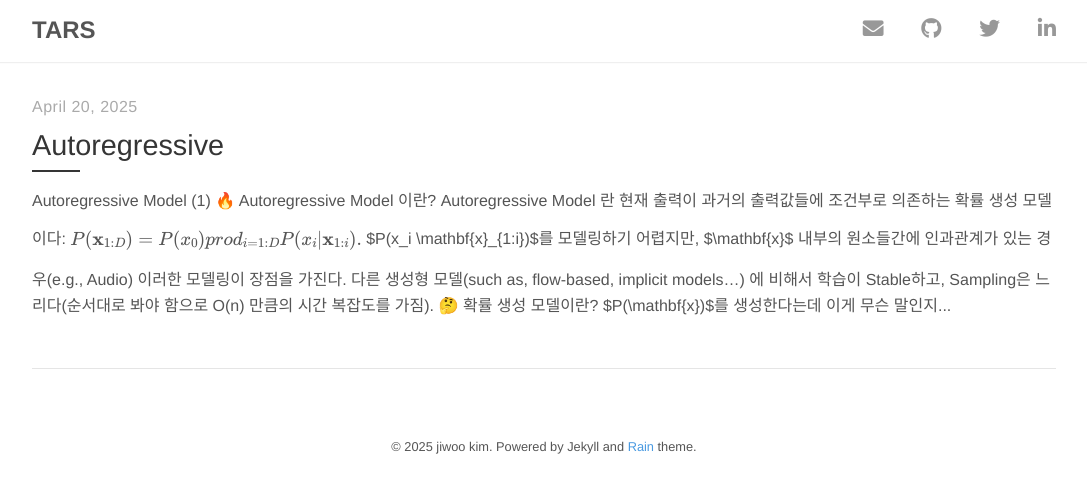
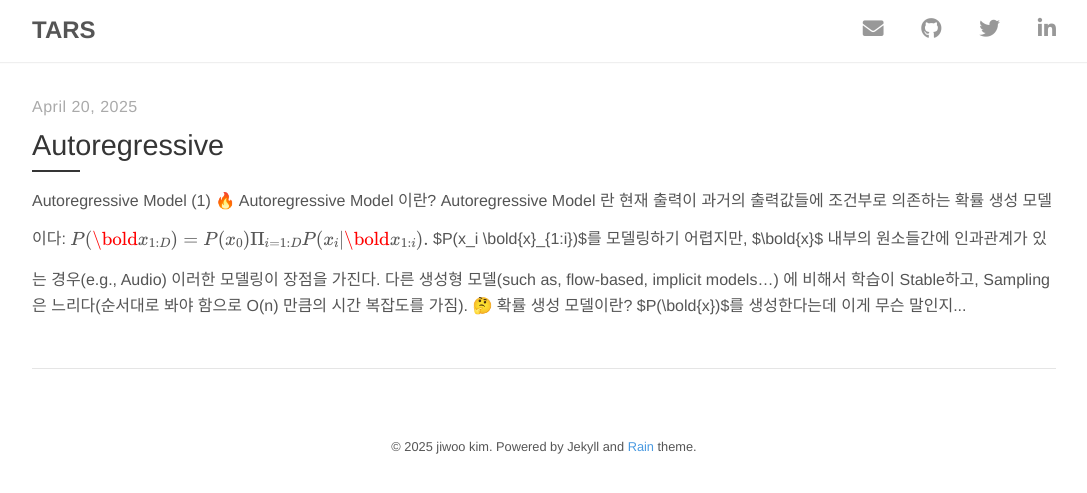
Before and after one commit to Tars0523/jiwookim.github.io, a Jekyll site: the page built from index.html, in a window 1280 px wide. Shown: the top 493 px of the page, without its empty margins (96-1183 px from the left). Built offline with Jekyll 4.4.1, drawn with Linux system fonts in a browser that asks for light colours; nearby versions of some CDN libraries; the list of posts is cut into pages by our own code.

Commit message:
first post

```diff
--- a/_posts/2025-04-20-AutoRegressive.md
+++ b/_posts/2025-04-20-AutoRegressive.md
@@ -2,47 +2,47 @@
 ## 🔥 Autoregressive Model 이란?
 Autoregressive Model 란 현재 출력이 과거의 출력값들에 조건부로 의존하는 확률 생성 모델이다:
 $$
-P(\mathbf{x}_{1:D})=P(x_0)\\prod_{i=1:D} P(x_i|\mathbf{x}_{1:i}).
+P(\bold{x}_{1:D})=P(x_0)\Pi_{i=1:D} P(x_i|\bold{x}_{1:i}).
 $$
 
-$P(x_i|\mathbf{x}_{1:i})$를 모델링하기 어렵지만, $\mathbf{x}$ 내부의 원소들간에 인과관계가 있는 경우(e.g., Audio) 이러한 모델링이 장점을 가진다. 다른 생성형 모델(such as, flow-based, implicit models...) 에 비해서 학습이 Stable하고, Sampling은 느리다(순서대로 봐야 함으로 O(n) 만큼의 시간 복잡도를 가짐).
+$P(x_i|\bold{x}_{1:i})$를 모델링하기 어렵지만, $\bold{x}$ 내부의 원소들간에 인과관계가 있는 경우(e.g., Audio) 이러한 모델링이 장점을 가진다. 다른 생성형 모델(such as, flow-based, implicit models...) 에 비해서 학습이 Stable하고, Sampling은 느리다(순서대로 봐야 함으로 O(n) 만큼의 시간 복잡도를 가짐).
 
 ## 🤔 확률 생성 모델이란?
-$P(\mathbf{x})$를 생성한다는데 이게 무슨 말인지 직관적으로 안와닿을 수 있다. 쉽게 설명하면, 상황은 이렇다: 예를 들어 내가 이미지를 보았는데 강아지 사진이 나왔다고 가정해보자! 그때 어떠한 분포에서 강아지 사진이 나왔을까?
+$P(\bold{x})$를 생성한다는데 이게 무슨 말인지 직관적으로 안와닿을 수 있다. 쉽게 설명하면, 상황은 이렇다: 예를 들어 내가 이미지를 보았는데 강아지 사진이 나왔다고 가정해보자! 그때 어떠한 분포에서 강아지 사진이 나왔을까?
 \
-즉, 현재 상황은 "$\textit{Sampling 은 할 수 있지만, 정확히 어떤 분포인지를 모르는 상황}$" 이다. 난 처음에 이 문제 자체가 뭔가 신기?하다고 느꼈다. 그런데 생각해보면, 강아지가 어떠한 분포에서 추출했는지 알 방법이 없다. 그래서 이걸 왜 알아야 하냐? $P(\mathbf{x})$를 알아서 좋은게 뭐냐? 라고 생각이 들었는데, 그거에 대한 답변은 나중에 차근차근 하겠다.
+즉, 현재 상황은 "$\textit{Sampling 은 할 수 있지만, 정확히 어떤 분포인지를 모르는 상황}$" 이다. 난 처음에 이 문제 자체가 뭔가 신기?하다고 느꼈다. 그런데 생각해보면, 강아지가 어떠한 분포에서 추출했는지 알 방법이 없다. 그래서 이걸 왜 알아야 하냐? $P(\bold{x})$를 알아서 좋은게 뭐냐? 라고 생각이 들었는데, 그거에 대한 답변은 나중에 차근차근 하겠다.
 \
-그러니까 내 생각에는, 확률 생성 모델이란, $\textit{샘플링}(i.e., \mathbf{x} \sim P(\mathbf{x}))$ 은 할 수 있는데, $P(\mathbf{x})$를 모르는 상황에서, $P(\mathbf{x})$ 를 추정하여, 어떤 확률을 생성해내는, 정확히 이야기하면 확률 분포를 찾고자 하는 문제같다. 처음 들었을 때 굉장히, 매력적인 문제였다.
+그러니까 내 생각에는, 확률 생성 모델이란, $\textit{샘플링}(i.e., \bold{x} \sim P(\bold{x}))$ 은 할 수 있는데, $P(\bold{x})$를 모르는 상황에서, $P(\bold{x})$ 를 추정하여, 어떤 확률을 생성해내는, 정확히 이야기하면 확률 분포를 찾고자 하는 문제같다. 처음 들었을 때 굉장히, 매력적인 문제였다.
 
 ### 🪙 Coin Example
-동전을 던졌을 때, 앞 혹은 뒤가 나온다. $P(\mathbf{x})$ 가 뭘까? 여기서 $\mathbf{x}=\{앞,뒤\}$ 이다.
+동전을 던졌을 때, 앞 혹은 뒤가 나온다. $P(\bold{x})$ 가 뭘까? 여기서 $\bold{x}=\{앞,뒤\}$ 이다.
 \
-이때 우리는 앞 아니면 뒤기 때문에 $P(\mathbf{x}=앞)=\beta$ 라면, $P(\mathbf{x}=뒤)=1-\beta$ 라고 할 수 있다.
+이때 우리는 앞 아니면 뒤기 때문에 $P(\bold{x}=앞)=\beta$ 라면, $P(\bold{x}=뒤)=1-\beta$ 라고 할 수 있다.
 \
-그러면 $P(\mathbf{x})$는 뭘까?
+그러면 $P(\bold{x})$는 뭘까?
 
 $$
-P(\mathbf{x}; \beta) =
+P(\bold{x}; \beta) =
 \begin{cases}
-\beta       & \text{if } \mathbf{x} = 앞 \\
-1 - \beta   & \text{if } \mathbf{x} = 뒤.
+\beta       & \text{if } \bold{x} = 앞 \\
+1 - \beta   & \text{if } \bold{x} = 뒤.
 \end{cases}
 $$
 
-이때 이러한 $P(\mathbf{x})$를 사람들은 "베르누이 분포"라고 부르기로 했다.
+이때 이러한 $P(\bold{x})$를 사람들은 "베르누이 분포"라고 부르기로 했다.
 \
-동전 던지기 문제를 $\beta$라는 변수를 가지고 $P(\mathbf{x})$를 모델링 할 수 있음을 우리는 동의할 수 있다.
+동전 던지기 문제를 $\beta$라는 변수를 가지고 $P(\bold{x})$를 모델링 할 수 있음을 우리는 동의할 수 있다.
 
 ### 🎲 Dice Example
 이제는 조금 더 복잡한 문제인, 주사위 문제를 떠올려보자~~
 \
-주사위를 던졌을 때, 6이 나왔다고 해보자. 샘플링을 했는데, 6이 나왔다는 건데, 이때 $P(\mathbf{x})$는 뭘까? 여기서 $\mathbf{x}=\{1,2,3,4,5,6\}$.
+주사위를 던졌을 때, 6이 나왔다고 해보자. 샘플링을 했는데, 6이 나왔다는 건데, 이때 $P(\bold{x})$는 뭘까? 여기서 $\bold{x}=\{1,2,3,4,5,6\}$.
 \
 1이 나올 확률은 $\beta_1$ ... 5가 나올 확률을 $\beta_5$, 마지막으로 6이 나올 확률은 $1-(\sum_{i=1:5}\beta_{i})$ 이다. 그러므로 총 5개의 변수($\beta_1 \sim \beta_5$) 가 필요해진다.
 \
-이때 $P(\mathbf{x})$는 다음과 같이 적을 수 있다:
+이때 $P(\bold{x})$는 다음과 같이 적을 수 있다:
 $$
-P(\mathbf{x}; \beta_{1:5}) =
+P(\bold{x}; \beta_{1:5}) =
 \begin{cases}
 \beta_1 & \text{if } x = 1 \\
 \beta_2 & \text{if } x = 2 \\
@@ -64,15 +64,15 @@ R,G,B 각각 256 (0~255) 의 이산적인 값을 가진다고 가정할 때,
 총 필요한 변수는 256 * 256 * 256 - 1이다.
 
 ### 🔷 MNIST Example
-32 by 32 숫자 이미지인 MNIST의 $P(\mathbf{x})$ 를 모델링한다고 가정할 때(각 픽셀은 0 또는 1, 흑 or 백), 에서 가능한 상태가 몇 가지 일까? $2^{32\times 32}\approx 10^{308}$ 이다.
+32 by 32 숫자 이미지인 MNIST의 $P(\bold{x})$ 를 모델링한다고 가정할 때(각 픽셀은 0 또는 1, 흑 or 백), 에서 가능한 상태가 몇 가지 일까? $2^{32\times 32}\approx 10^{308}$ 이다.
 \
-관측 가능한 우주에 있는 별의 갯수가 $10^{24}$ 인 것에 비하면, MNIST의 $P(\mathbf{x})$ 를 모델링 하기 위해서 필요한 변수가 "압도적으로" 많다.
+관측 가능한 우주에 있는 별의 갯수가 $10^{24}$ 인 것에 비하면, MNIST의 $P(\bold{x})$ 를 모델링 하기 위해서 필요한 변수가 "압도적으로" 많다.
 \
-그리고 $P(\mathbf{x})$ 를 만들기 위해서 필요한 변수의 갯수는 $10^{308}-1$ 이다. 이거를 optimal 하게 구한다는게 양자 컴퓨터에서 가능할랑가? (난 모름)
+그리고 $P(\bold{x})$ 를 만들기 위해서 필요한 변수의 갯수는 $10^{308}-1$ 이다. 이거를 optimal 하게 구한다는게 양자 컴퓨터에서 가능할랑가? (난 모름)
 
 ### 🔷 Independence!
 
-음...간단한 MNIST 문제에서도, $P(\mathbf{x})$를 모델링하기 위해 필요한 변수가 너무 많아 보인다.
+음...간단한 MNIST 문제에서도, $P(\bold{x})$를 모델링하기 위해 필요한 변수가 너무 많아 보인다.
 \
 그렇다면, 이제 각 확률 변수가 독립적이라고 가정하고, MNIST에서 가능한 "상태"에 대해서 생각해보자.
 \
@@ -135,9 +135,9 @@ $$
 \
 일단 간단하게 조건부 독립에 대해서 집고 넘어가자.
 $$
-P(\mathbf{x},\mathbf{y}|\mathbf{z})=P(\mathbf{x}|\mathbf{z})~P(\mathbf{y}|\mathbf{z})~\Longleftrightarrow~\mathbf{x} \perp \mathbf{y}  \quad \text{given}~\mathbf{z}
+P(\bold{x},\bold{y}|\bold{z})=P(\bold{x}|\bold{z})~P(\bold{y}|\bold{z})~\Longleftrightarrow~\bold{x} \perp \bold{y}  \quad \text{given}~\bold{z}
 $$
-직관적으로, $\mathbf{z}$를 알면, $\mathbf{x}$ 와 $\mathbf{y}$ 가 정보적으로 분리된다는 의미이다.
+직관적으로, $\bold{z}$를 알면, $\bold{x}$ 와 $\bold{y}$ 가 정보적으로 분리된다는 의미이다.
 \
 High Demensional한 구조를 Local 한 구조로 분해할 수 있음을 의미!
 
@@ -151,7 +151,7 @@ High Demensional한 구조를 Local 한 구조로 분해할 수 있음을 의미
 \
 쨋든 분해를 해보면:
 $$
-P(\mathbf{x})=P(x_1)P(x_2|x_1)...P(x_n|x_{1:n}).
+P(\bold{x})=P(x_1)P(x_2|x_1)...P(x_n|x_{1:n}).
 $$
 이 체인룰 자체는 상태의 갯수와 확률을 모델링하기 위해 필요한 파라미터의 갯수 자체에 변화를 주지는 못한다.
 \
@@ -159,14 +159,14 @@ $$
 \
 Markov Assumption이란:
 $$
-\mathbf{x}_{i+1} \perp \mathbf{x}_{1:i-1} | \mathbf{x}_{i}.
+\bold{x}_{i+1} \perp \bold{x}_{1:i-1} | \bold{x}_{i}.
 $$
 이전 상태를 정확히 안다면, 내가 어떤 과거에 상태를 가졌건간에 상관이 없다는 것이다. Bayes Filter를 유도할 때 사용된다.
 예를 들어, 내 로봇의 현재 속도는 이전 속도만 알면 어느정도 알 수 있다. 굳이 100초전 속도를 알 필요는 없다.
 \
 이를 이용하여 다음과 같은 식을 유도할 수 있다:
 $$
-P(\mathbf{x})=P(x_1)P(x_2|x_1)...P(x_n|x_{1:n})=P(x_1)\\prod_{i=2:n}P(x_i|x_{i-1}).
+P(\bold{x})=P(x_1)P(x_2|x_1)...P(x_n|x_{1:n})=P(x_1)\Pi_{i=2:n}P(x_i|x_{i-1}).
 $$
 결과 필요한 파라미터의 수는 $P(x_1)$ 1개, $P(x_i|x_{i-1})$ 각각 2개 이므로 $1 + (n-1) * 2 = 2n-1$ 이다.
 
@@ -204,57 +204,57 @@ $$
 
 ## 🔷 Bayes Optimal Classifier
 
-그래서 뭐...$P(\mathbf{x})$를 잘 구했다고 치자! 그러면 뭐가 좋은건데? 라고 의문에 대한 대답을 할 차례가 왔다. 그 대답중 한 가지는, 분류 문제를 풀 수 있기 때문이다. 아래는 분류 문제의 목표를 수식화 한 것이다:
+그래서 뭐...$P(\bold{x})$를 잘 구했다고 치자! 그러면 뭐가 좋은건데? 라고 의문에 대한 대답을 할 차례가 왔다. 그 대답중 한 가지는, 분류 문제를 풀 수 있기 때문이다. 아래는 분류 문제의 목표를 수식화 한 것이다:
 $$
-f^*(\mathbf{x})=\underbrace{\text{argmax}_{\mathbf{y}} P(\mathbf{y}|\mathbf{x})}_{\text{Discriminative Approach}}=\underbrace{\text{argmax}_{\mathbf{y}} P(\mathbf{x}|\mathbf{y})P(\mathbf{y})}_{\text{Generative Approach}}.
+f^*(\bold{x})=\underbrace{\text{argmax}_{\bold{y}} P(\bold{y}|\bold{x})}_{\text{Discriminative Approach}}=\underbrace{\text{argmax}_{\bold{y}} P(\bold{x}|\bold{y})P(\bold{y})}_{\text{Generative Approach}}.
 $$
 이 문제를 해결하기 위한 방법을 2가지로 나누는데, 첫 번째는 "Generative Model" 그리고 두 번째는 "Discriminative Model" 이다.
 
 ### 📸 Generaitve Model
 
-이 방법은 $P(\mathbf{x}|\mathbf{y})$와 $P(\mathbf{y})$ 모델링 하고자 한다. $P(\mathbf{y})$는 그냥 Class 갯수 대로 uniform? 하게 분포하면 되지만, 문제는 어떻게 $P(\mathbf{x}|\mathbf{y})$ 를 모델링 하냐이다.
+이 방법은 $P(\bold{x}|\bold{y})$와 $P(\bold{y})$ 모델링 하고자 한다. $P(\bold{y})$는 그냥 Class 갯수 대로 uniform? 하게 분포하면 되지만, 문제는 어떻게 $P(\bold{x}|\bold{y})$ 를 모델링 하냐이다.
 
 ### 🕵🏻 Discriminative Model
 
-반대로 Discriminative Model은 어떻게 $P(\mathbf{y}|\mathbf{x})$를 모델링하느냐가 문제이다. 보통 여기서는 $\mathbf{x}$가 given 이기 때문에 $P(\mathbf{x})$는 크게 고려하지 않는다.
+반대로 Discriminative Model은 어떻게 $P(\bold{y}|\bold{x})$를 모델링하느냐가 문제이다. 보통 여기서는 $\bold{x}$가 given 이기 때문에 $P(\bold{x})$는 크게 고려하지 않는다.
 <p align="center">
     <img src="image-1.png" alt="alt text">
 </p>
 
-정리하면 위 그림처럼 "Generative Model"은 Given $\mathbf{y}$ 에 대해서 $\mathbf{x}$ 를 추론하는 문제이고, "Discriminative Model"은 Given $\mathbf{x}$ 에 대해서 $\mathbf{y}$ 를 추론하는 문제이다.
+정리하면 위 그림처럼 "Generative Model"은 Given $\bold{y}$ 에 대해서 $\bold{x}$ 를 추론하는 문제이고, "Discriminative Model"은 Given $\bold{x}$ 에 대해서 $\bold{y}$ 를 추론하는 문제이다.
 
-$\mathbf{x} = \mathbf{x}_1$, $\mathbf{y} = \{0,1\}$ 라고 할 때,
+$\bold{x} = \bold{x}_1$, $\bold{y} = \{0,1\}$ 라고 할 때,
 
-Generative Approach는 $P(\mathbf{x}|\mathbf{y})$ 를 알고 있어서, 다음과 같이 추론:
+Generative Approach는 $P(\bold{x}|\bold{y})$ 를 알고 있어서, 다음과 같이 추론:
 
 $$
-P(\mathbf{y}=0|\mathbf{x} = \mathbf{x}_1)=\frac{P(\mathbf{y}=0)P(\mathbf{x} = \mathbf{x}_1|\mathbf{y}=0)}{\int_{y\in \mathbf{y}}~P(\mathbf{y}=y)P(\mathbf{x} = \mathbf{x}_1|\mathbf{y}=y)~dy},
+P(\bold{y}=0|\bold{x} = \bold{x}_1)=\frac{P(\bold{y}=0)P(\bold{x} = \bold{x}_1|\bold{y}=0)}{\int_{y\in \bold{y}}~P(\bold{y}=y)P(\bold{x} = \bold{x}_1|\bold{y}=y)~dy},
 $$
 
 $$
-P(\mathbf{y}=1|\mathbf{x} = \mathbf{x}_1)=\frac{P(\mathbf{y}=1)P(\mathbf{x} = \mathbf{x}_1|\mathbf{y}=1)}{\int_{y\in \mathbf{y}}~P(\mathbf{y}=y)P(\mathbf{x} = \mathbf{x}_1|\mathbf{y}=y)~dy}.
+P(\bold{y}=1|\bold{x} = \bold{x}_1)=\frac{P(\bold{y}=1)P(\bold{x} = \bold{x}_1|\bold{y}=1)}{\int_{y\in \bold{y}}~P(\bold{y}=y)P(\bold{x} = \bold{x}_1|\bold{y}=y)~dy}.
 $$
 
-Discriminative Model은 알고 있는 것이 $P(\mathbf{y}|\mathbf{x})$ 여서 다음과 같이 추론:
+Discriminative Model은 알고 있는 것이 $P(\bold{y}|\bold{x})$ 여서 다음과 같이 추론:
 $$
-P(\mathbf{y}=0|\mathbf{x}=\mathbf{x}_1),
+P(\bold{y}=0|\bold{x}=\bold{x}_1),
 $$
 
 $$
-P(\mathbf{y}=1|\mathbf{x}=\mathbf{x}_1).
+P(\bold{y}=1|\bold{x}=\bold{x}_1).
 $$
 
 <p align="center">
     <img src="image-2.png" alt="alt text">
 </p>
 
-분류 문제에서 Generative Approach는 약간 Direct한 방식으로 분류를 하는게 아니고, Indirect한 방식으로 $P(\mathbf{x})$ 에 대한 확률을 구한 다음 Bayes Rule에 따라 해당 Class를 예측한다. 반면 Discriminative Approach는 곧 바로 해당 확률에 접근하여 예측한다. 위 그림처럼 수학적으로는 무엇을 동일하지만, 조금은 다른 방식을 서로 가지게 된다. 그렇다면 각각이 가지는 장단점이 뭘까?
+분류 문제에서 Generative Approach는 약간 Direct한 방식으로 분류를 하는게 아니고, Indirect한 방식으로 $P(\bold{x})$ 에 대한 확률을 구한 다음 Bayes Rule에 따라 해당 Class를 예측한다. 반면 Discriminative Approach는 곧 바로 해당 확률에 접근하여 예측한다. 위 그림처럼 수학적으로는 무엇을 동일하지만, 조금은 다른 방식을 서로 가지게 된다. 그렇다면 각각이 가지는 장단점이 뭘까?
 
-간단하게 이야기하자면, 보통 현실에서 문제는 $\mathbf{x}$가 완벽하게 주어지지 않는 경우가 많다(e.g., 특정 부분이 손상된 강아지 사진). 하지만 우리는 $P(\mathbf{x})$에 대해서 알고 있다. 손상된 부분을 $\square$ 그리고 정상인 부분을 $\bigcirc$ 이라고 하자 (i.e.,\ $\mathbf{x}=\{\square, \bigcirc\}$). 아래와 같이 marginalization 할 수 있다:
+간단하게 이야기하자면, 보통 현실에서 문제는 $\bold{x}$가 완벽하게 주어지지 않는 경우가 많다(e.g., 특정 부분이 손상된 강아지 사진). 하지만 우리는 $P(\bold{x})$에 대해서 알고 있다. 손상된 부분을 $\square$ 그리고 정상인 부분을 $\bigcirc$ 이라고 하자 (i.e.,\ $\bold{x}=\{\square, \bigcirc\}$). 아래와 같이 marginalization 할 수 있다:
 $$
-P(\mathbf{x}=\{\square, \bigcirc\})=\int_{\bigcirc}P(\square|\bigcirc)P(\bigcirc)d\bigcirc.
+P(\bold{x}=\{\square, \bigcirc\})=\int_{\bigcirc}P(\square|\bigcirc)P(\bigcirc)d\bigcirc.
 $$
 
-직관적으로 설명해서 관측되지 않은 부분에 대해서 모든 경우의 수를 고려하여, $P(\mathbf{x})$ 를 예측할 수 있다.
+직관적으로 설명해서 관측되지 않은 부분에 대해서 모든 경우의 수를 고려하여, $P(\bold{x})$ 를 예측할 수 있다.
 
-그래....멀리도 왔다...위 예시는 조금 부적절할 수 있으니까, 일단 넘어가주기를 바란다. 하여간 $P(\mathbf{x})$를 구해야 하는 이유는 뒤에 더 설명해야 알 수 있다. 그러면 일단 최근에 연구는 어떤 방식으로 $P(\mathbf{x})$를 구할까? 다음 포스트에서...
+그래....멀리도 왔다...위 예시는 조금 부적절할 수 있으니까, 일단 넘어가주기를 바란다. 하여간 $P(\bold{x})$를 구해야 하는 이유는 뒤에 더 설명해야 알 수 있다. 그러면 일단 최근에 연구는 어떤 방식으로 $P(\bold{x})$를 구할까? 다음 포스트에서...
```
Also changed, not shown: _includes/head.html (+7 -0 lines).
